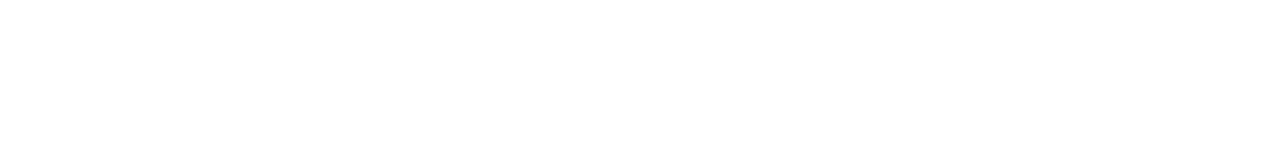
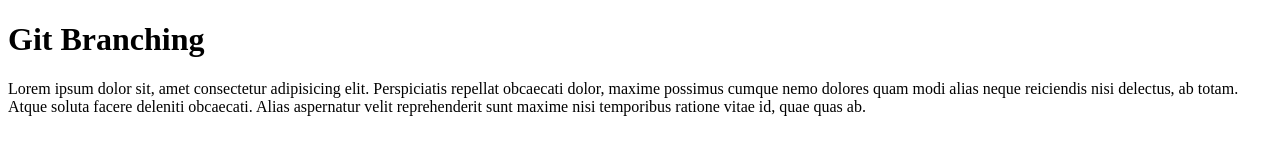
Before and after one commit to McGonegal/git-branching2, a plain HTML site: page git-branching-lesson/index.html in a window 1280 px wide. Drawn offline with Linux system fonts and the light colour scheme.

Commit message:
Added index

```diff
--- a/git-branching-lesson/index.html
+++ b/git-branching-lesson/index.html
@@ -7,6 +7,11 @@
   <title>Git branching lesson on test</title>
 </head>
 <body>
-
+  <header>
+      <h1>Git Branching</h1>
+  </header>
+  <main>
+    <p>Lorem ipsum dolor sit, amet consectetur adipisicing elit. Perspiciatis repellat obcaecati dolor, maxime possimus cumque nemo dolores quam modi alias neque reiciendis nisi delectus, ab totam. Atque soluta facere deleniti obcaecati. Alias aspernatur velit reprehenderit sunt maxime nisi temporibus ratione vitae id, quae quas ab.</p>
+  </main>
 </body>
 </html>
```
